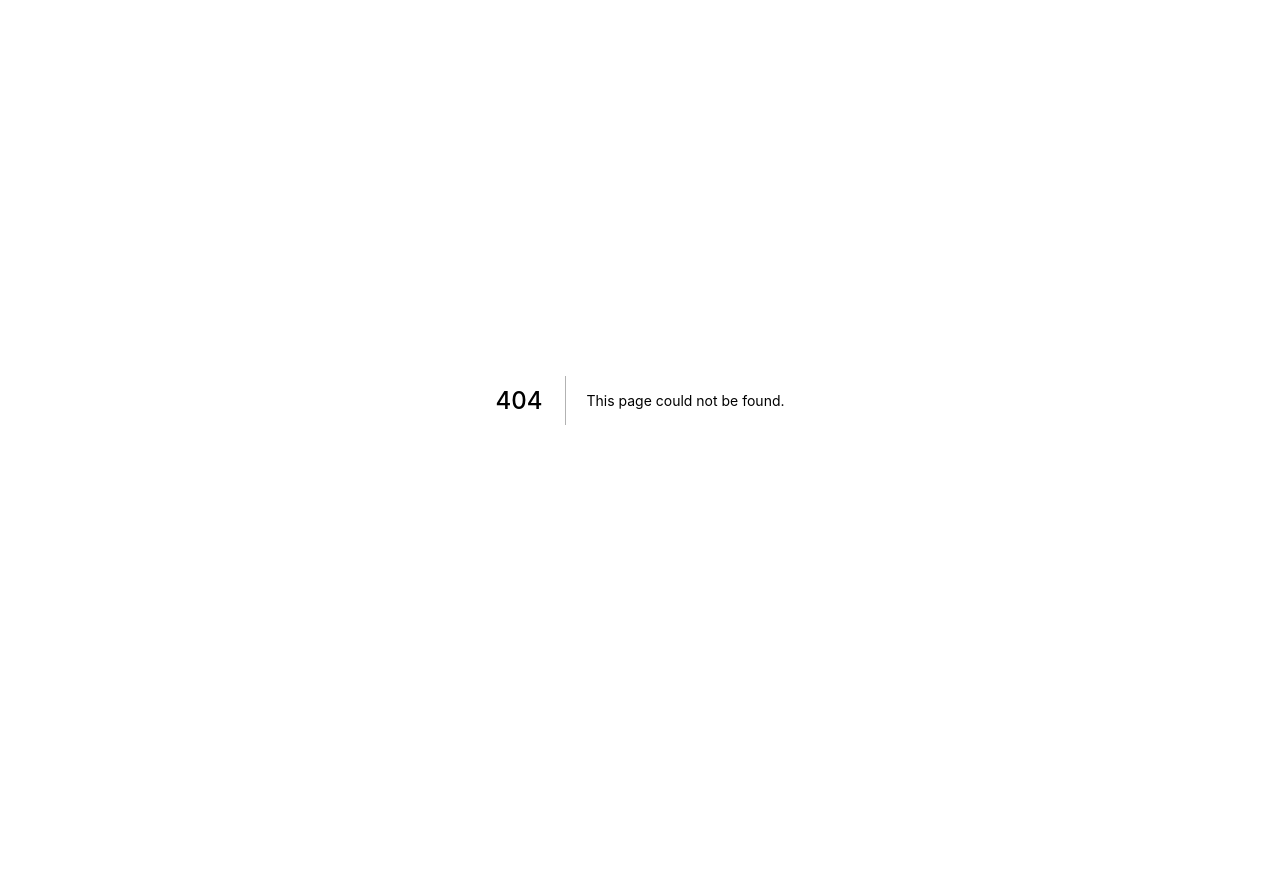
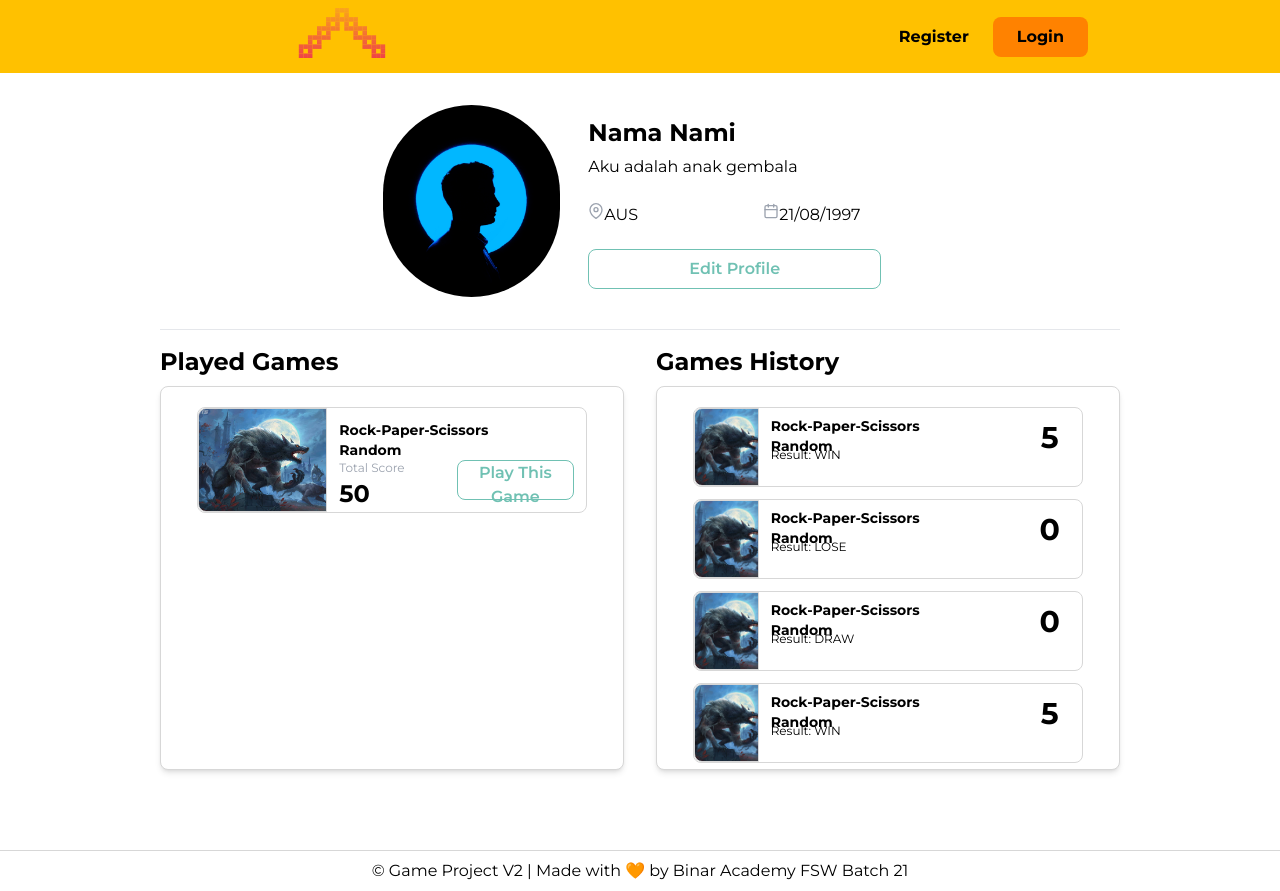
Before and after one commit to Nursalli/game-project-app-v2, a Next.js app: page /profile in a window 1280 px wide. Before the commit this address had no page. Before the commit the page ends 800 px from the top, so only its background shows below. Built offline with nearby package versions, Linux system fonts and the light colour scheme; no server answers.

Commit message:
[FE][Slicing] Profile Page (#17)

```diff
--- /dev/null
+++ b/components/GameHistory.js
@@ -0,0 +1,13 @@
+import React from 'react';
+import Image from 'next/image'
+
+export default function GameHistory (props) {
+	return (
+		<div className="grid grid-rows-2 grid-cols-12 bg-white border-solid border-[1px] border-[#D7D7D7] rounded-lg max-h-20 my-3 mx-5">
+			<div className="col-span-2 row-span-2 w-full h-full bg-cover bg-no-repeat bg-center border-solid border-[1px] border-[#D7D7D7] rounded-l-lg" style={{backgroundImage: "url(/img/werewolf.jpg)"}}></div>
+			<div className='col-start-3 col-end-10 row-span-1 align-text-bottom text-sm font-bold pt-2 ml-3 xl:ml-0 pl-3'>Rock-Paper-Scissors Random</div>
+			<div className='col-start-3 col-end-10 row-start-2 row-span-1 text-xs ml-3 xl:ml-0 pl-3'>Result:{props.result}</div>
+			<div className='col-start-11 col-span-2 row-span-2 text-center text-3xl font-bold py-3'>{props.points}</div>
+		</div>
+	)
+}
--- /dev/null
+++ b/components/PlayedGames.js
@@ -0,0 +1,21 @@
+import React from 'react';
+import Link from 'next/link'
+
+export default function PlayedGames () {
+	return (
+
+        <div className="grid grid-rows-4 grid-cols-12 bg-white border-solid border-[1px] border-[#D7D7D7] rounded-lg max-h-21 my-3 mx-5">
+			<div className="col-span-4 row-span-4 w-full h-full bg-cover bg-no-repeat bg-center border-solid border-[1px] border-[#D7D7D7] rounded-l-lg" style={{backgroundImage: "url(/img/werewolf.jpg)"}}></div>
+			<div className="col-start-5 col-end-11 row-span-2 text-sm font-bold pt-3 ml-3 xl:ml-0 pl-3">Rock-Paper-Scissors Random</div>
+			<div className="col-start-5 col-end-11 row-start-3 row-span-1 text-xs ml-3 xl:ml-0 pl-3 text-gray-400">Total Score</div>
+			<div className="col-start-5 col-end-11 row-start-4 row-span-1 text-2xl ml-3 xl:ml-0 pl-3 font-bold -mt-2">50</div>
+			<div className="col-start-9 col-span-4 row-start-3 row-span-2 pr-3">
+				<Link href="/games">
+                    <button className="bg-white hover:bg-[#70C1B3] text-[#70C1B3] hover:text-white font-semibold hover:font-bold border-solid border-[1px] border-[#70C1B3] rounded-lg w-full h-10 mb-2">
+                        Play This Game
+                    </button>
+                </Link>
+			</div>
+		</div>
+	)
+}
--- /dev/null
+++ b/components/Profiltron.js
@@ -0,0 +1,45 @@
+import React from 'react'
+import Link from 'next/link'
+
+
+export default function Profiltron() {
+
+    return (
+        <>
+
+            <div className="grid grid-rows-4 grid-flow-col gap-x-3 items-center bg-white max-h-120 my-8 mx-5">
+
+                <div className="col-start-5 row-start-1 row-span-4 col-span-2 w-full h-full rounded-full bg-cover bg-no-repeat bg-center bg-white bg-[url(../assets/profile-image.jpg)] my-2 -ml-4" />
+			    <div className='col-start-7 col-end-12 row-start-1 row-span-1 align-text-bottom text-2xl font-bold pt-2 ml-3 xl:ml-0'>Nama Nami</div>
+			    <div className='col-start-7 col-end-12 row-start-2 row-span-1 text-l ml-3 xl:ml-0 -mt-5' >Aku adalah anak gembala</div>
+
+
+                <div className='col-start-7 col-end-8 my-1 row-start-3 row-span-1 columns-2 -mt-4'>
+                    <div className="flex flex-row justify-left">
+                        <svg className="h-4 w-4 text-gray-400"  viewBox="0 0 24 24"  fill="none"  stroke="currentColor"  strokeWidth="2"  strokeLinecap="round"  strokeLinejoin="round">  <path d="M21 10c0 7-9 13-9 13s-9-6-9-13a9 9 0 0 1 18 0z" />  <circle cx="12" cy="10" r="3" /></svg>
+                        <div>AUS</div>
+                    </div>
+                    <div className="flex flex-row justify-center">
+                        <svg className="h-4 w-4 text-gray-400"  viewBox="0 0 24 24"  fill="none"  stroke="currentColor"  strokeWidth="2"  strokeLinecap="round"  strokeLinejoin="round">  <rect x="3" y="4" width="18" height="18" rx="2" ry="2" />  <line x1="16" y1="2" x2="16" y2="6" />  <line x1="8" y1="2" x2="8" y2="6" />  <line x1="3" y1="10" x2="21" y2="10" /></svg>
+                        <div>21/08/1997</div>
+                    </div>
+                </div>
+
+                <div className='col-start-7 col-end-8 row-start-4 row-span-2 ml-3 xl:ml-0'>
+                <Link href="/edit-profile">
+                        <button className="bg-white hover:bg-[#70C1B3] text-[#70C1B3] hover:text-white font-semibold hover:font-bold border-solid border-[1px] border-[#70C1B3] rounded-lg w-full h-10 mb-2">
+                        Edit Profile
+                        </button>
+                    </Link>
+                </div>
+
+		    </div>
+
+            <div className="mt-5 mx-40 mb-2">
+                <hr></hr>
+            </div>
+
+
+        </>
+    )
+}
--- /dev/null
+++ b/pages/profile/index.js
@@ -0,0 +1,42 @@
+import React from 'react'
+import Navbar from '../../components/Navbar';
+import Footer from '../../components/Footer';
+import Profiltron from '../../components/Profiltron';
+import GameHistory from '../../components/GameHistory';
+import PlayedGames from '../../components/PlayedGames';
+
+function Index() {
+  return (
+    <>
+      <Navbar />
+      <Profiltron />
+
+        <div className="md:grid md:grid-cols-2 md:gap-8 px-10 pt-2 pb-12 xl:px-40 2xl:px-80 columns-2 mb-8">
+
+            <p className='text-2xl font-bold mb-2'>Played Games</p>
+            <p className='text-2xl font-bold mb-2'>Games History</p>
+
+            {/* Left Side - Played Games */}
+            <div className='bg-white border-solid border-[1px] border-[#D7D7D7] rounded-lg shadow-md max-h-96 pt-2 px-4 -mt-8'>
+                <PlayedGames />
+
+            </div>
+
+            {/* Right Side - Game History */}
+
+            <div className='bg-white border-solid border-[1px] border-[#D7D7D7] rounded-lg shadow-md max-h-96 pt-2 px-4 -mt-8'>
+					<GameHistory result="      WIN" points="5" />
+                    <GameHistory result="      LOSE" points="0" />
+                    <GameHistory result="      DRAW" points="0" />
+                    <GameHistory result="      WIN" points="5" />
+			</div>
+        </div>
+
+      <Footer />
+    </>
+  )
+}
+
+
+
+export default Index
```
